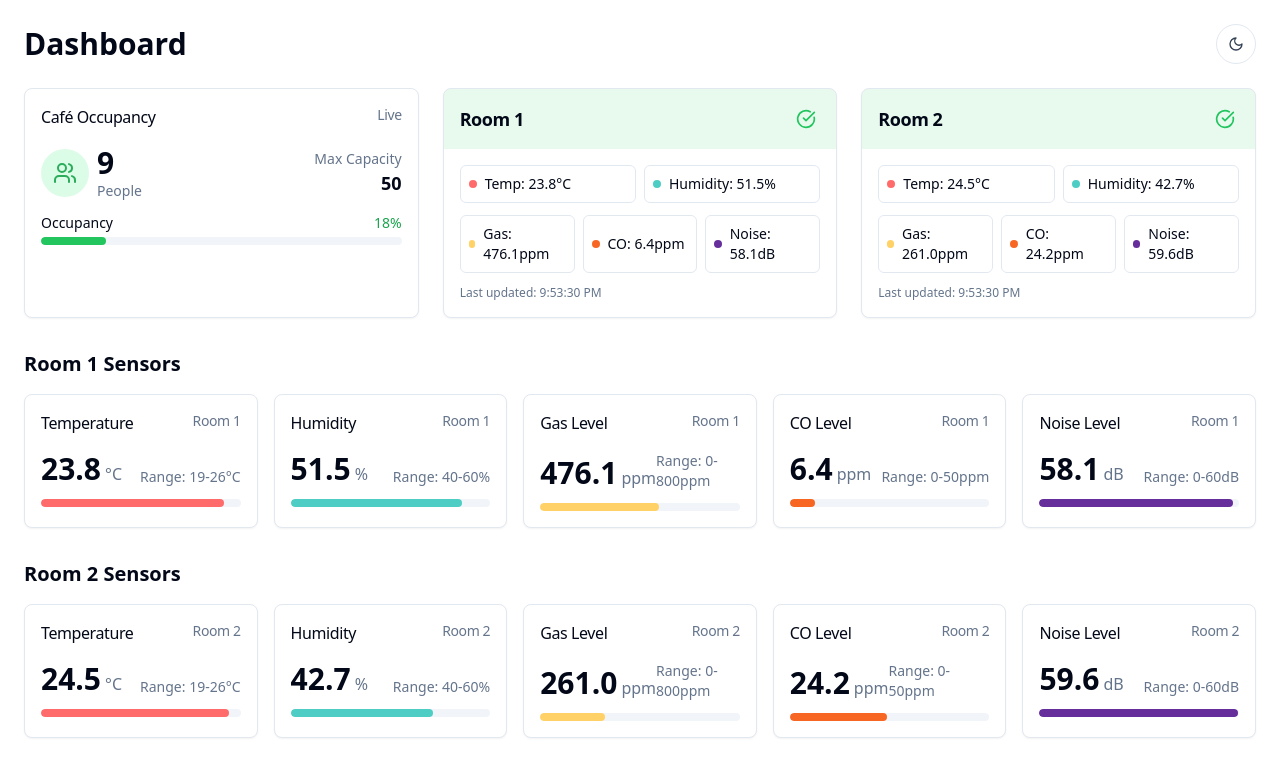
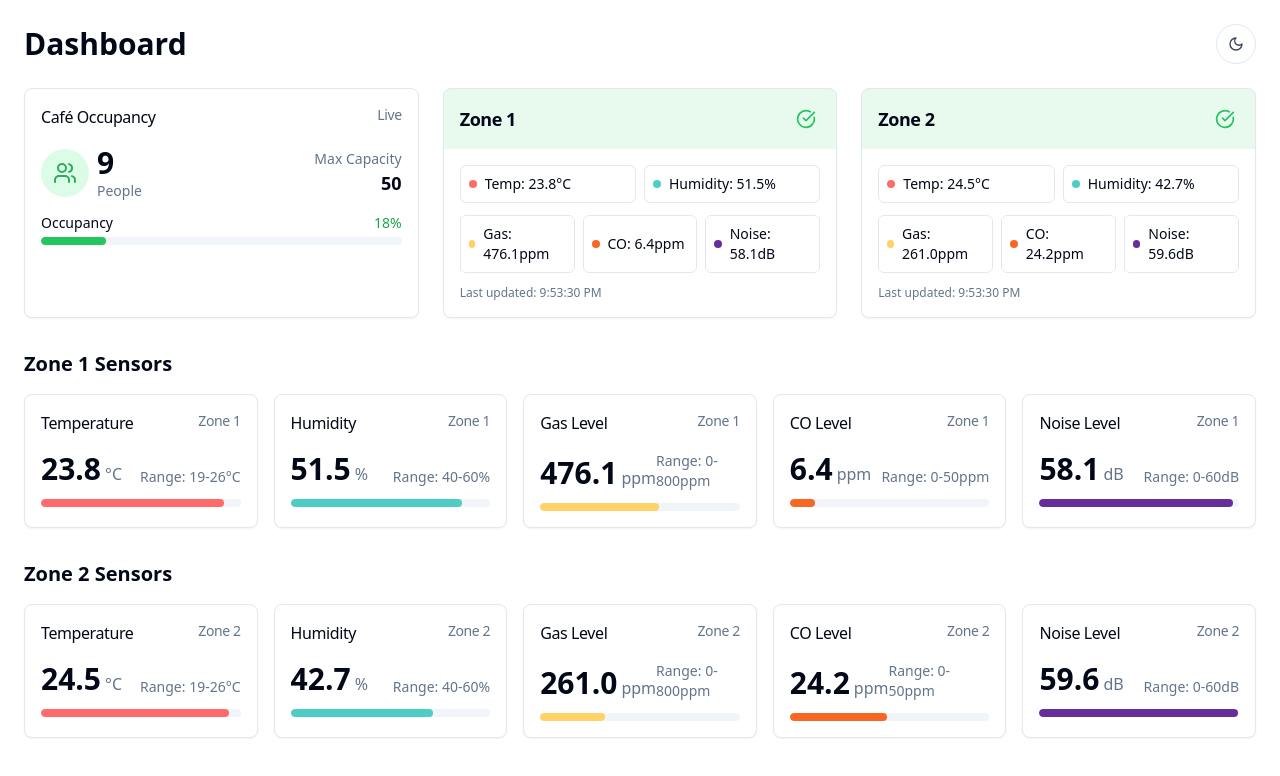
Before and after one commit to Mohammad-cl/caffe-sense-insight, a React (Vite) app: page /dashboard in a window 1280 px wide. Both pictures are taken after typing "name@example.com", "Sample123" into the empty fields and a click on the button "Sign in". Shown: the top 776 px of the page. Built offline with nearby package versions, Linux system fonts and the light colour scheme.

Commit message:
Rename rooms to zones
Update all instances of "Room 1" and "Room 2" to "Zone 1" and "Zone 2" respectively.

```diff
--- a/src/components/sensors/SensorGraph.tsx
+++ b/src/components/sensors/SensorGraph.tsx
@@ -14,26 +14,26 @@ import { SensorData, SensorType } from "@/types/sensors";
 import { sensorConfigs } from "@/utils/mockData";
 
 interface SensorGraphProps {
-  room1Data: SensorData[];
-  room2Data: SensorData[];
+  zone1Data: SensorData[];
+  zone2Data: SensorData[];
   sensorType: SensorType;
 }
 
-export function SensorGraph({ room1Data, room2Data, sensorType }: SensorGraphProps) {
+export function SensorGraph({ zone1Data, zone2Data, sensorType }: SensorGraphProps) {
   const sensorConfig = sensorConfigs[sensorType];
 
   // Format data for recharts
-  const chartData = room1Data.map((room1Item) => {
-    // Find matching timestamp in room2
-    const room2Item = room2Data.find(r2 => r2.timestamp === room1Item.timestamp) || {
+  const chartData = zone1Data.map((zone1Item) => {
+    // Find matching timestamp in zone2
+    const zone2Item = zone2Data.find(z2 => z2.timestamp === zone1Item.timestamp) || {
       [sensorType]: 0
     };
 
     return {
-      timestamp: room1Item.timestamp,
-      time: new Date(room1Item.timestamp).toLocaleTimeString([], { hour: '2-digit', minute: '2-digit' }),
-      [`${sensorType}Room1`]: room1Item[sensorType],
-      [`${sensorType}Room2`]: room2Item[sensorType]
+      timestamp: zone1Item.timestamp,
+      time: new Date(zone1Item.timestamp).toLocaleTimeString([], { hour: '2-digit', minute: '2-digit' }),
+      [`${sensorType}Zone1`]: zone1Item[sensorType],
+      [`${sensorType}Zone2`]: zone2Item[sensorType]
     };
   });
 
@@ -71,11 +71,11 @@ export function SensorGraph({ room1Data, room2Data, sensorType }: SensorGraphPro
                 formatter={(value: number) => [`${value.toFixed(1)} ${sensorConfig.thresholds.unit}`, '']}
                 labelFormatter={(label) => `Time: ${label}`}
               />
-              <Legend formatter={(value) => value.includes('Room1') ? 'Room 1' : 'Room 2'} />
+              <Legend formatter={(value) => value.includes('Zone1') ? 'Zone 1' : 'Zone 2'} />
               <Line
                 type="monotone"
-                dataKey={`${sensorType}Room1`}
-                name="Room 1"
+                dataKey={`${sensorType}Zone1`}
+                name="Zone 1"
                 stroke="#FF6B6B"
                 strokeWidth={2}
                 activeDot={{ r: 6 }}
@@ -83,8 +83,8 @@ export function SensorGraph({ room1Data, room2Data, sensorType }: SensorGraphPro
               />
               <Line
                 type="monotone"
-                dataKey={`${sensorType}Room2`}
-                name="Room 2"
+                dataKey={`${sensorType}Zone2`}
+                name="Zone 2"
                 stroke="#4ECDC4"
                 strokeWidth={2}
                 activeDot={{ r: 6 }}
--- a/src/pages/Dashboard.tsx
+++ b/src/pages/Dashboard.tsx
@@ -9,7 +9,7 @@ import { SensorData } from "@/types/sensors";
 import { ThemeToggle } from "@/components/ThemeToggle";
 
 export default function Dashboard() {
-  const [roomsData, setRoomsData] = useState<SensorData[]>([]);
+  const [zonesData, setZonesData] = useState<SensorData[]>([]);
   const [peopleCount, setPeopleCount] = useState(0);
   const maxCapacity = 50;
 
@@ -27,21 +27,21 @@ export default function Dashboard() {
   }, []);
 
   const updateData = () => {
-    const newRoomData = generateCurrentRoomData();
-    setRoomsData(newRoomData);
+    const newZoneData = generateCurrentRoomData();
+    setZonesData(newZoneData);
 
     // Update people count
     const peopleCountData = generatePeopleCount(1);
     setPeopleCount(peopleCountData[0].count);
   };
 
-  // Get data for specific room
-  const getRoomData = (roomName: string) => {
-    return roomsData.find(data => data.location === roomName);
+  // Get data for specific zone
+  const getZoneData = (zoneName: string) => {
+    return zonesData.find(data => data.location === zoneName);
   };
 
-  const room1Data = getRoomData("Room 1");
-  const room2Data = getRoomData("Room 2");
+  const zone1Data = getZoneData("Zone 1");
+  const zone2Data = getZoneData("Zone 2");
 
   return (
     <div className="min-h-screen bg-background">
@@ -58,30 +58,30 @@ export default function Dashboard() {
         <div className="grid grid-cols-1 md:grid-cols-3 gap-6 mb-8">
           <PeopleCounter count={peopleCount} maxCapacity={maxCapacity} />
 
-          {room1Data && <RoomStatusCard data={room1Data} />}
-          {room2Data && <RoomStatusCard data={room2Data} />}
+          {zone1Data && <RoomStatusCard data={zone1Data} />}
+          {zone2Data && <RoomStatusCard data={zone2Data} />}
         </div>
 
-        <h2 className="text-xl font-semibold mb-4">Room 1 Sensors</h2>
+        <h2 className="text-xl font-semibold mb-4">Zone 1 Sensors</h2>
         <div className="grid grid-cols-1 sm:grid-cols-2 md:grid-cols-3 xl:grid-cols-5 gap-4 mb-8">
-          {room1Data && Object.entries(sensorConfigs).map(([key, config]) => (
+          {zone1Data && Object.entries(sensorConfigs).map(([key, config]) => (
             <SensorCard
               key={key}
-              value={room1Data[key as keyof SensorData] as number}
+              value={zone1Data[key as keyof SensorData] as number}
               config={config}
-              location="Room 1"
+              location="Zone 1"
             />
           ))}
         </div>
 
-        <h2 className="text-xl font-semibold mb-4">Room 2 Sensors</h2>
+        <h2 className="text-xl font-semibold mb-4">Zone 2 Sensors</h2>
         <div className="grid grid-cols-1 sm:grid-cols-2 md:grid-cols-3 xl:grid-cols-5 gap-4">
-          {room2Data && Object.entries(sensorConfigs).map(([key, config]) => (
+          {zone2Data && Object.entries(sensorConfigs).map(([key, config]) => (
             <SensorCard
               key={key}
-              value={room2Data[key as keyof SensorData] as number}
+              value={zone2Data[key as keyof SensorData] as number}
               config={config}
-              location="Room 2"
+              location="Zone 2"
             />
           ))}
         </div>
--- a/src/pages/Graphs.tsx
+++ b/src/pages/Graphs.tsx
@@ -13,8 +13,8 @@ import { ThemeToggle } from "@/components/ThemeToggle";
 import { Tabs, TabsContent, TabsList, TabsTrigger } from "@/components/ui/tabs";
 
 export default function Graphs() {
-  const [roomData1, setRoomData1] = useState<SensorData[]>([]);
-  const [roomData2, setRoomData2] = useState<SensorData[]>([]);
+  const [zoneData1, setZoneData1] = useState<SensorData[]>([]);
+  const [zoneData2, setZoneData2] = useState<SensorData[]>([]);
   const [peopleCountData, setPeopleCountData] = useState<PeopleCount[]>([]);
   const [timeRange, setTimeRange] = useState<number>(12); // Default 12 hours
 
@@ -24,12 +24,12 @@ export default function Graphs() {
   }, [timeRange]);
 
   const loadHistoricalData = (hours: number) => {
-    const room1Data = generateHistoricalData("Room 1", hours);
-    const room2Data = generateHistoricalData("Room 2", hours);
+    const zone1Data = generateHistoricalData("Zone 1", hours);
+    const zone2Data = generateHistoricalData("Zone 2", hours);
     const peopleData = generatePeopleCount(hours);
 
-    setRoomData1(room1Data);
-    setRoomData2(room2Data);
+    setZoneData1(zone1Data);
+    setZoneData2(zone2Data);
     setPeopleCountData(peopleData);
   };
 
@@ -68,8 +68,8 @@ export default function Graphs() {
           {sensorTypes.map((type) => (
             <SensorGraph
               key={type}
-              room1Data={roomData1}
-              room2Data={roomData2}
+              zone1Data={zoneData1}
+              zone2Data={zoneData2}
               sensorType={type}
             />
           ))}
--- a/src/utils/mockData.ts
+++ b/src/utils/mockData.ts
@@ -45,10 +45,10 @@ const generateRandomSensorData = (location: string, timestamp: number): SensorDa
     timestamp,
     temperature: (sensorConfigs.temperature.thresholds.min +
       Math.random() * (sensorConfigs.temperature.thresholds.max - sensorConfigs.temperature.thresholds.min)) *
-      (location === "Room 1" ? 1 : anomalyFactor),
+      (location === "Zone 1" ? 1 : anomalyFactor),
     humidity: (sensorConfigs.humidity.thresholds.min +
       Math.random() * (sensorConfigs.humidity.thresholds.max - sensorConfigs.humidity.thresholds.min)) *
-      (location === "Room 2" ? 1 : anomalyFactor),
+      (location === "Zone 2" ? 1 : anomalyFactor),
     gasLevel: Math.random() * sensorConfigs.gasLevel.thresholds.max * anomalyFactor,
     coLevel: Math.random() * sensorConfigs.coLevel.thresholds.max * anomalyFactor,
     noiseLevel: (sensorConfigs.noiseLevel.thresholds.min +
@@ -58,7 +58,7 @@ const generateRandomSensorData = (location: string, timestamp: number): SensorDa
   };
 };
 
-// Generate historical data for a given room
+// Generate historical data for a given zone
 export const generateHistoricalData = (
   location: string,
   hours: number = 24,
@@ -75,12 +75,12 @@ export const generateHistoricalData = (
   return data.sort((a, b) => a.timestamp - b.timestamp);
 };
 
-// Generate current data for rooms
+// Generate current data for zones
 export const generateCurrentRoomData = (): SensorData[] => {
   const timestamp = Date.now();
   return [
-    generateRandomSensorData("Room 1", timestamp),
-    generateRandomSensorData("Room 2", timestamp),
+    generateRandomSensorData("Zone 1", timestamp),
+    generateRandomSensorData("Zone 2", timestamp),
   ];
 };
 
```
